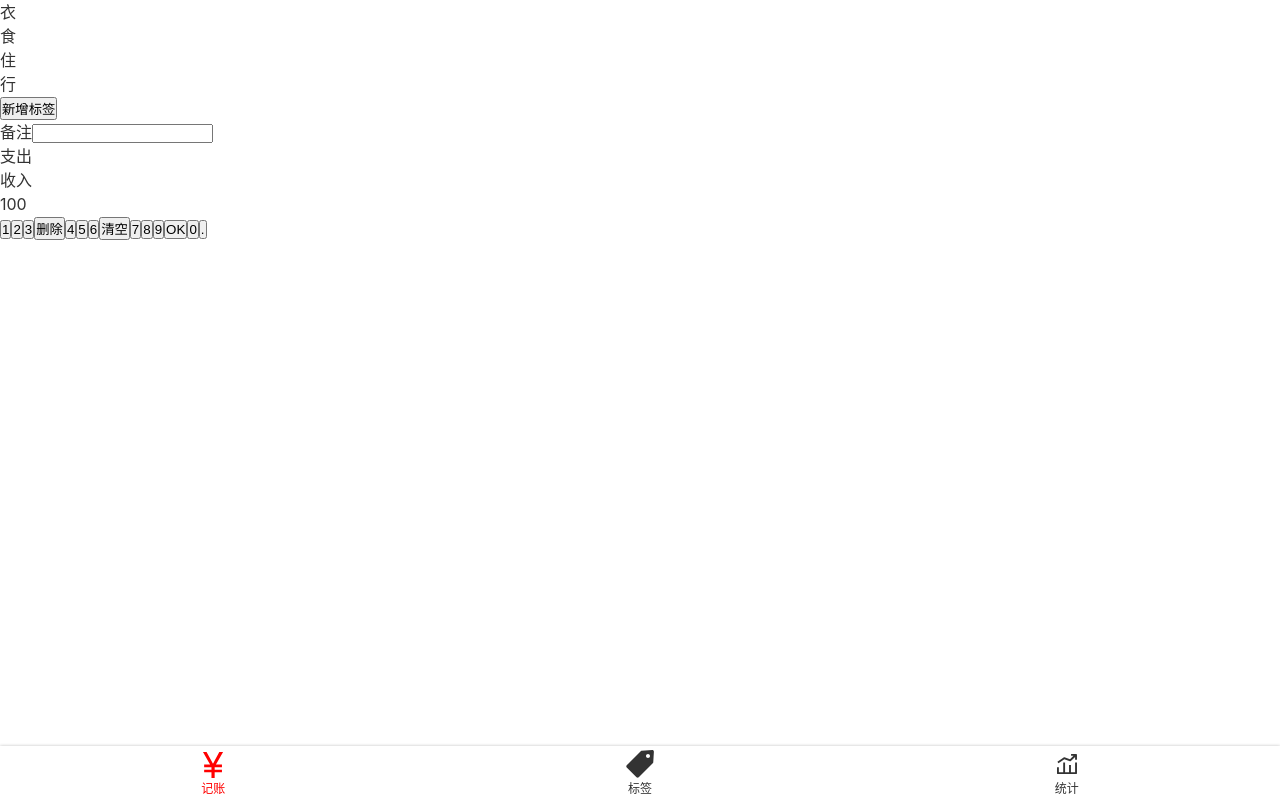
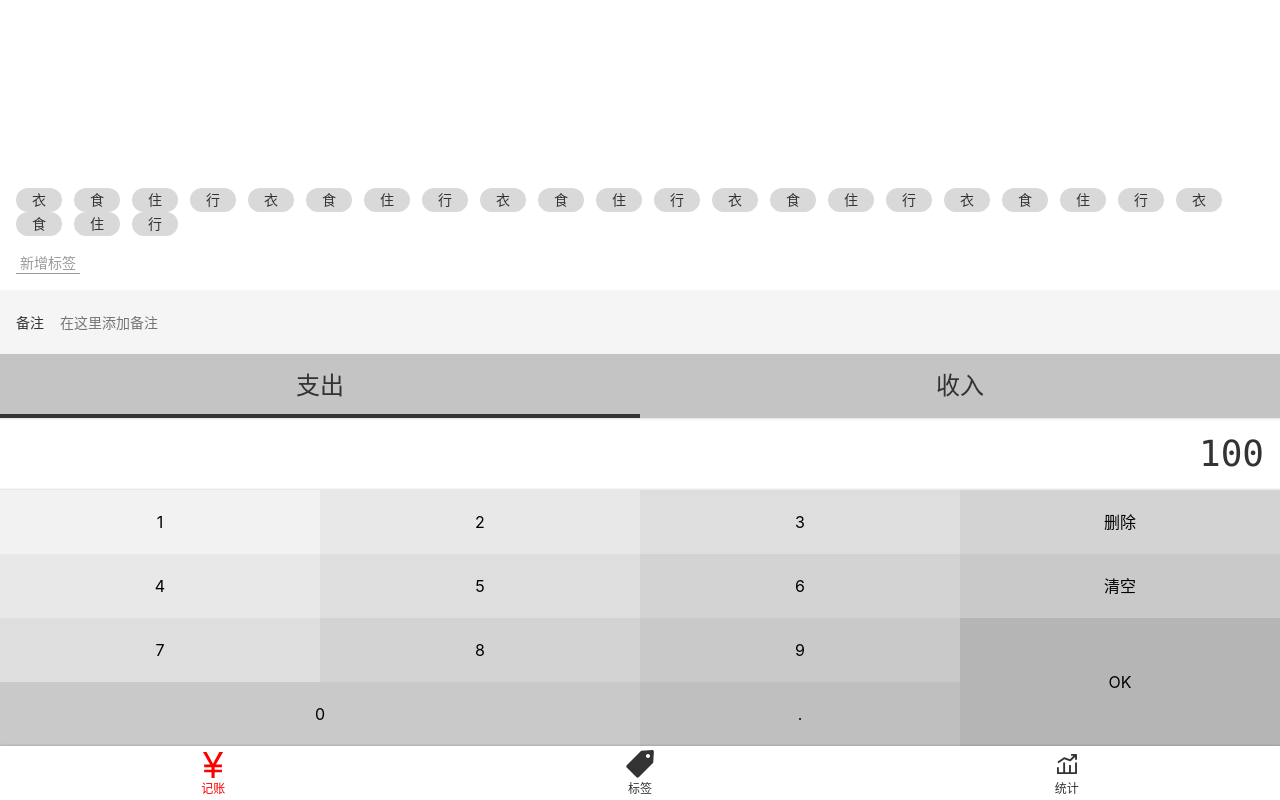
Before and after one commit to luodezhihkbu/bill, a Vue app: page /#/money in a window 1280 px wide. Built offline with nearby package versions, Linux system fonts and the light colour scheme.

Commit message:
添加 Money 组件的 css

```diff
--- a/src/App.vue
+++ b/src/App.vue
@@ -13,5 +13,6 @@
     color: #333;
     font-family: $font-hei;
     line-height: 1.5;
+    font-size: 16px;
   }
 </style>
--- a/src/assets/style/helper.scss
+++ b/src/assets/style/helper.scss
@@ -1,5 +1,21 @@
 $font-hei: -apple-system, "Noto Sans", "Helvetica Neue", Helvetica, "Nimbus Sans L", Arial, "Liberation Sans", "PingFang SC", "Hiragino Sans GB", "Noto Sans CJK SC", "Source Han Sans SC", "Source Han Sans CN", "Microsoft YaHei", "Wenquanyi Micro Hei", "WenQuanYi Zen Hei", "ST Heiti", SimHei, "WenQuanYi Zen Hei Sharp", sans-serif;
 $font-kai: Baskerville, Georgia, "Liberation Serif", "Kaiti SC", STKaiti, "AR PL UKai CN", "AR PL UKai HK", "AR PL UKai TW", "AR PL UKai TW MBE", "AR PL KaitiM GB", KaiTi, KaiTi_GB2312, DFKai-SB, "TW\-Kai", serif;
 $font-song: Georgia, "Nimbus Roman No9 L", "Songti SC", "Noto Serif CJK SC", "Source Han Serif SC", "Source Han Serif CN", STSong, "AR PL New Sung", "AR PL SungtiL GB", NSimSun, SimSun, "TW\-Sung", "WenQuanYi Bitmap Song", "AR PL UMing CN", "AR PL UMing HK", "AR PL UMing TW", "AR PL UMing TW MBE", PMingLiU, MingLiU, serif;
+$color-highlight: #f00;
 
-$color-highlight: #f00;
+//% 表示占位符
+%clearFix {
+  &::after {
+    content: '';
+    clear: both;
+    display: block;
+  }
+}
+$color-shadow: rgba(0, 0, 0, 0.25);
+%outerShadow {
+  box-shadow: 0 0 3px $color-shadow;
+}
+%innerShadow {
+  box-shadow: inset 0 -3px 3px -3px $color-shadow,
+  inset 0 3px 3px -3px $color-shadow;
+}
--- a/src/assets/style/reset.scss
+++ b/src/assets/style/reset.scss
@@ -2,7 +2,18 @@
   margin: 0; padding: 0;
   box-sizing: border-box;
 }
-a{
+a {
   text-decoration: none;
   color: inherit;
 }
+ul, ol {
+  list-style: none;
+}
+// 字体继承父元素的字体
+button, input {
+  font: inherit;
+}
+// 把焦点元素（输入框）默认的内部线条隐藏
+:focus {
+  outline: none;
+}
--- a/src/components/Layout.vue
+++ b/src/components/Layout.vue
@@ -1,6 +1,6 @@
 <template>
-  <div class="wrapper">
-    <div class="content">
+  <div class="layout-wrapper" :class="classPrefix && `${classPrefix}-wrapper`">
+    <div class="content" :class="classPrefix && `${classPrefix}-content`">
       <slot/>
     </div>
     <Nav/>
@@ -9,16 +9,18 @@
 
 <script lang="ts">
   export default {
-  name: "Layout"
-}
+    name: 'Layout',
+    props: ['classPrefix']
+  };
 </script>
 
 <style lang="scss" scoped>
-  .wrapper {
+  .layout-wrapper {
     display: flex;
     flex-direction: column;
     height: 100vh;
   }
+
   .content {
     flex-grow: 1;
     overflow: auto;
--- a/src/components/Nav.vue
+++ b/src/components/Nav.vue
@@ -25,8 +25,8 @@
 <style lang="scss" scoped>
   @import "~@/assets/style/helper.scss";
   nav {
+    @extend %outerShadow;
     display: flex;
-    box-shadow: 0 0 3px rgba(0, 0, 0, 0.25);
     font-size: 12px;
 
     .item {
--- a/src/views/Money.vue
+++ b/src/views/Money.vue
@@ -1,28 +1,5 @@
 <template>
-  <layout>
-    <div class="tags">
-      <ul class="current">
-        <li>衣</li>
-        <li>食</li>
-        <li>住</li>
-        <li>行</li>
-      </ul>
-      <div class="new">
-        <button>新增标签</button>
-      </div>
-    </div>
-    <div>
-      <label class="notes">
-        <span class="name">备注</span>
-        <input type="text">
-      </label>
-    </div>
-    <div>
-      <ul class="types">
-        <li class="selected">支出</li>
-        <li>收入</li>
-      </ul>
-    </div>
+  <layout class-prefix="layout">
     <div class="numberPad">
       <div class="output">100</div>
       <div class="buttons">
@@ -37,20 +14,185 @@
         <button>7</button>
         <button>8</button>
         <button>9</button>
-        <button>OK</button>
-        <button>0</button>
+        <button class="ok">OK</button>
+        <button class="zero">0</button>
         <button>.</button>
       </div>
+    </div>
+    <div>
+      <ul class="types">
+        <li class="selected">支出</li>
+        <li>收入</li>
+      </ul>
+    </div>
+    <div>
+      <label class="notes">
+        <span class="name">备注</span>
+        <input type="text" placeholder="在这里添加备注">
+      </label>
+    </div>
+    <div class="tags">
+      <div class="new">
+        <button>新增标签</button>
+      </div>
+      <ul class="current">
+        <li>衣</li>
+        <li>食</li>
+        <li>住</li>
+        <li>行</li>
+        <li>衣</li>
+        <li>食</li>
+        <li>住</li>
+        <li>行</li>
+        <li>衣</li>
+        <li>食</li>
+        <li>住</li>
+        <li>行</li>
+        <li>衣</li>
+        <li>食</li>
+        <li>住</li>
+        <li>行</li>
+        <li>衣</li>
+        <li>食</li>
+        <li>住</li>
+        <li>行</li>
+        <li>衣</li>
+        <li>食</li>
+        <li>住</li>
+        <li>行</li>
+      </ul>
     </div>
   </layout>
 </template>
 
 <script lang="ts">
-export default {
-name: "Money"
-}
+  export default {
+    name: 'Money'
+  };
 </script>
 
+<style lang="scss">
+  .layout-content {
+    display: flex;
+    flex-direction: column-reverse;
+  }
+</style>
 <style lang="scss" scoped>
-
+  @import "~@/assets/style/helper.scss";
+  .numberPad {
+    .output {
+      @extend %clearFix;
+      @extend %innerShadow;
+      font-size: 36px;
+      font-family: Consolas, monospace; // 系统默认的编程字体
+      padding: 9px 16px;
+      text-align: right;
+    }
+    .buttons {
+      @extend %clearFix;
+      button {
+        width: 25%;
+        height: 64px;
+        float: left;
+        background: transparent;
+        border: none;
+        &.ok {
+          height: 64*2px;
+          float: right;
+        }
+        &.zero {
+          width: 25*2%;
+        }
+        $bg: #f2f2f2;
+        &:nth-child(1) {
+          background: $bg;
+        }
+        &:nth-child(2), &:nth-child(5) {
+          background: darken($bg, 4%);
+        }
+        &:nth-child(3), &:nth-child(6), &:nth-child(9) {
+          background: darken($bg, 4*2%);
+        }
+        &:nth-child(4), &:nth-child(7), &:nth-child(10) {
+          background: darken($bg, 4*3%);
+        }
+        &:nth-child(8), &:nth-child(11), &:nth-child(13) {
+          background: darken($bg, 4*4%);
+        }
+        &:nth-child(14) {
+          background: darken($bg, 4*5%);
+        }
+        &:nth-child(12) {
+          background: darken($bg, 4*6%);
+        }
+      }
+    }
+  }
+  .types {
+    background: #c4c4c4;
+    display: flex;
+    font-size: 24px;
+    li {
+      width: 50%;
+      height: 64px;
+      display: flex;
+      justify-content: center;
+      align-items: center;
+      position: relative;
+      // 选中"支出"或"收入"后底部出现黑色线条
+      &.selected::after {
+        content: '';
+        position: absolute;
+        bottom: 0;
+        left: 0;
+        width: 100%;
+        height: 4px;
+        background: #333333;
+      }
+    }
+  }
+  .notes {
+    font-size: 14px;
+    background: #f5f5f5;
+    display: flex;
+    align-items: center;
+    .name {
+      padding: 0 16px;
+    }
+    input {
+      height: 64px;
+      flex-grow: 1;
+      border: none;
+      background: transparent;
+    }
+  }
+  .tags {
+    font-size: 14px;
+    padding: 16px;
+    display: flex;
+    flex-direction: column-reverse;
+    .current {
+      display: flex;
+      flex-wrap: wrap;
+      li {
+        background: #d9d9d9;
+        height: 24px;
+        line-height: 24px;
+        border-radius: 12px;
+        text-align: center;
+        padding: 0 16px;
+        margin-right: 12px;
+      }
+    }
+    .new {
+      padding-top: 16px;
+      button {
+        background: transparent;
+        border: none;
+        color: #999;
+        border-bottom: 1px solid;
+        padding: 0 4px;
+      }
+    }
+  }
 </style>
```
